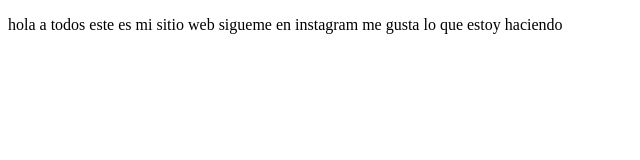
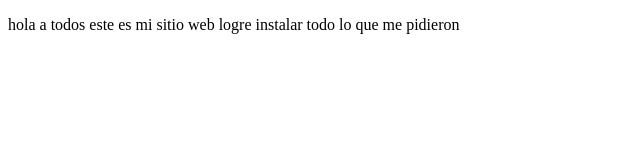
Before and after one commit to vinicio1988/proyectodemoprework, a plain HTML site: page index.html in a window 1280 px wide. Shown: the whole page, without its empty margins (0-640 px from the left). Drawn offline with Linux system fonts and the light colour scheme.

Commit message:
first commit

```diff
--- a/index.html
+++ b/index.html
@@ -9,7 +9,7 @@
 </head>
 <body>
     <p>hola a todos este es mi sitio web
-        sigueme en instagram me gusta lo que estoy haciendo
+        logre instalar todo lo que me pidieron
     </p>
 </body>
 </html>
```
